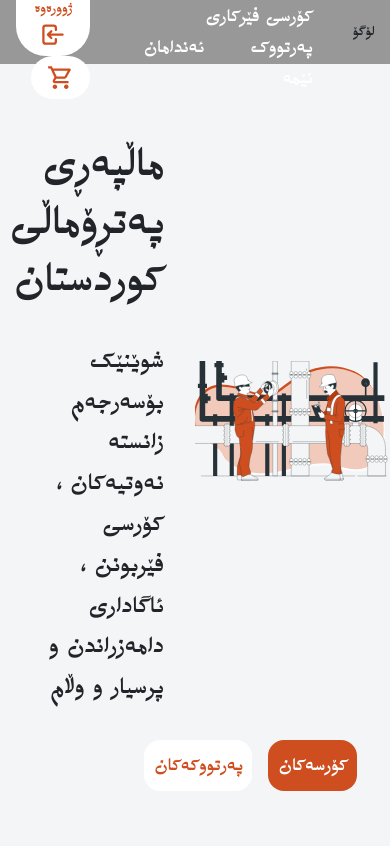
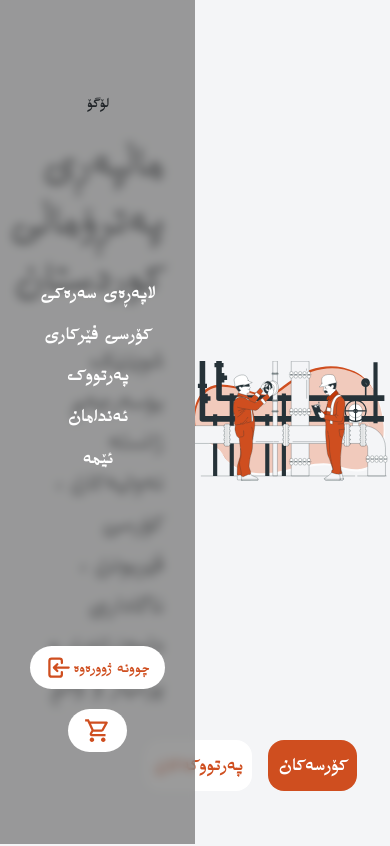
Before and after one commit to soranghafuori/petromalikurdistan-1, a React (Create React App) app: page / in a window 390 px wide. Shown: the top 846 px of the page. Built offline with nearby package versions, Linux system fonts and the light colour scheme.

Commit message:
responsive header

```diff
--- a/src/Component/Header/Header.css
+++ b/src/Component/Header/Header.css
@@ -1,37 +1,106 @@
-.header{
+@media (min-width: 1000px) {
+  .header {
     background-color: rgba(112, 112, 112, 0.699);
     display: flex;
-    flex-direction:row-reverse;
+    flex-direction: row-reverse;
     justify-content: space-between;
     align-items: center;
     position: fixed;
     width: 100vw;
     height: 4rem;
     padding: 1rem;
-    font-family:sarchia;
+    font-family: sarchia;
     backdrop-filter: blur(5px);
     z-index: 10;
-}
-.header-left button{
+  }
+  .header-left button {
     border: none;
-    background-color:#fff ;
-    color: #CF4E1F;
+    background-color: #fff;
+    color: #cf4e1f;
     font-size: 1rem;
-    padding: .5rem 1rem;
+    padding: 0.5rem 1rem;
     border-radius: 30px;
     margin-right: 20px;
     z-index: 2;
-}
-.header-left-icon{
+  }
+  .header-left-icon {
     font-size: 1.7rem;
-}
-.header-main a{
+  }
+  .header-main a {
     text-decoration: none;
     color: white;
     margin-right: 20px;
     font-size: 1.3rem;
+  }
+  .header-main a:hover {
+    color: #cf4e1f;
+    transition: 0.3s;
+  }
 }
-.header-main a:hover{
-    color:#CF4E1F;
-    transition: .3s;
+
+@media (max-width: 1000px) {
+    .header {
+      background-color: rgba(112, 112, 112, 0.699);
+      display: flex;
+      flex-direction: row-reverse;
+      justify-content: space-around;
+      flex-direction: column-reverse;
+      align-items: center;
+      position: fixed;
+      left: -50vw;
+      width: 50vw;
+      height: 100vh;
+      padding: 1rem;
+      font-family: sarchia;
+      backdrop-filter: blur(5px);
+      z-index: 10;
+
+    }
+    .show-header{
+       animation: showHeader 2s;
+       left: 0;
+    }
+    @keyframes showHeader {
+        0%{
+            left: -50vw;
+        }
+        100%{
+            left: 0;
+        }
+    }
+    .header-left{
+        display: flex;
+        flex-direction: column;
+        justify-content: center;
+        align-items: center;
+    }
+    .header-left button {
+      border: none;
+      background-color: #fff;
+      color: #cf4e1f;
+      font-size: 1rem;
+      padding: 0.5rem 1rem;
+      border-radius: 30px;
+      margin-top: 20px;
+      z-index: 2;
+    }
+    .header-left-icon {
+      font-size: 1.7rem;
+    }
+    .header-main{
+        display: flex;
+        flex-direction: column;
+        align-items: center;
+        justify-content: center;
+    }
+    .header-main a {
+      text-decoration: none;
+      color: white;
+      margin-top: 10px;
+      font-size: 1.3rem;
+    }
+    .header-main a:hover {
+      color: #cf4e1f;
+      transition: 0.3s;
+    }
 }
--- a/src/Component/Header/Header.jsx
+++ b/src/Component/Header/Header.jsx
@@ -6,7 +6,7 @@ import { NavLink } from "react-router-dom";
 
 export default function Header() {
   return (
-    <div className="header">
+    <div className="header show-header">
       <div className="header-left">
         <NavLink to='/login'>
           <button>
```
